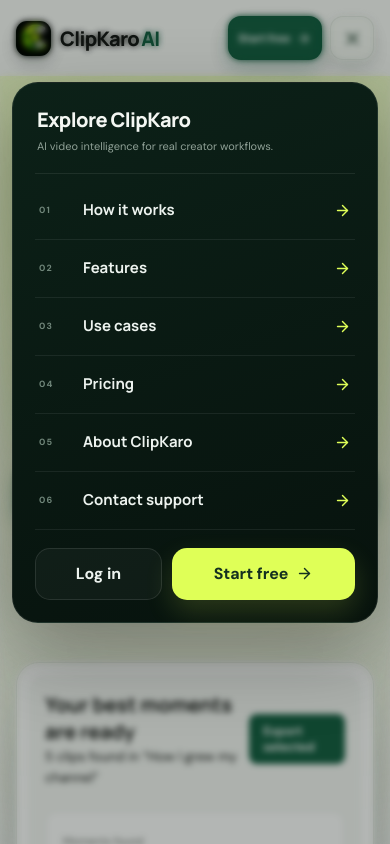
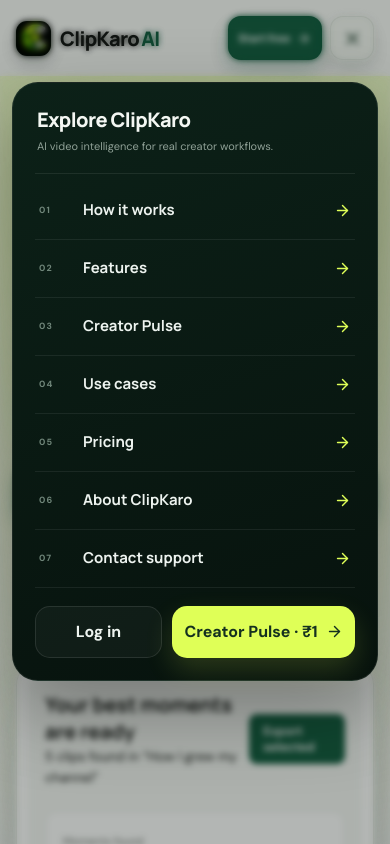
Before and after one commit to faikmulla6-cpu/Clipkaro, a Next.js app in the folder frontend/: page / in a window 390 px wide. Both pictures are taken after a click on the button "Open navigation". Shown: the top 844 px of the page. Built offline with nearby package versions, Linux system fonts and the light colour scheme; no server answers.

Commit message:
ux: surface Creator Pulse in mobile navigation

```diff
--- a/frontend/components/MobileLandingMenu.tsx
+++ b/frontend/components/MobileLandingMenu.tsx
@@ -10,6 +10,7 @@ import styles from "./mobile-landing-menu.module.css";
 const sectionLinks = [
   ["How it works", "/#how"],
   ["Features", "/#features"],
+  ["Creator Pulse", "/#creator-pulse"],
   ["Use cases", "/#use-cases"],
   ["Pricing", "/pricing"],
 ] as const;
@@ -65,12 +66,12 @@ export function MobileLandingMenu() {
             </SmoothAnchorLink>
           ))}
           <TransitionLink href="/about" onClick={() => setOpen(false)}>
-            <span>05</span>
+            <span>06</span>
             <strong>About ClipKaro</strong>
             <ArrowRight size={17} />
           </TransitionLink>
           <TransitionLink href="/contact" onClick={() => setOpen(false)}>
-            <span>06</span>
+            <span>07</span>
             <strong>Contact support</strong>
             <ArrowRight size={17} />
           </TransitionLink>
@@ -78,8 +79,8 @@ export function MobileLandingMenu() {
 
         <div className={styles.actions}>
           <Link href="/login" onClick={() => setOpen(false)} className={styles.login}>Log in</Link>
-          <Link href="/signup" onClick={() => setOpen(false)} className={styles.start}>
-            Start free <ArrowRight size={17} />
+          <Link href="/creator-pulse" onClick={() => setOpen(false)} className={styles.start}>
+            Creator Pulse · ₹1 <ArrowRight size={17} />
           </Link>
         </div>
       </div>
```
